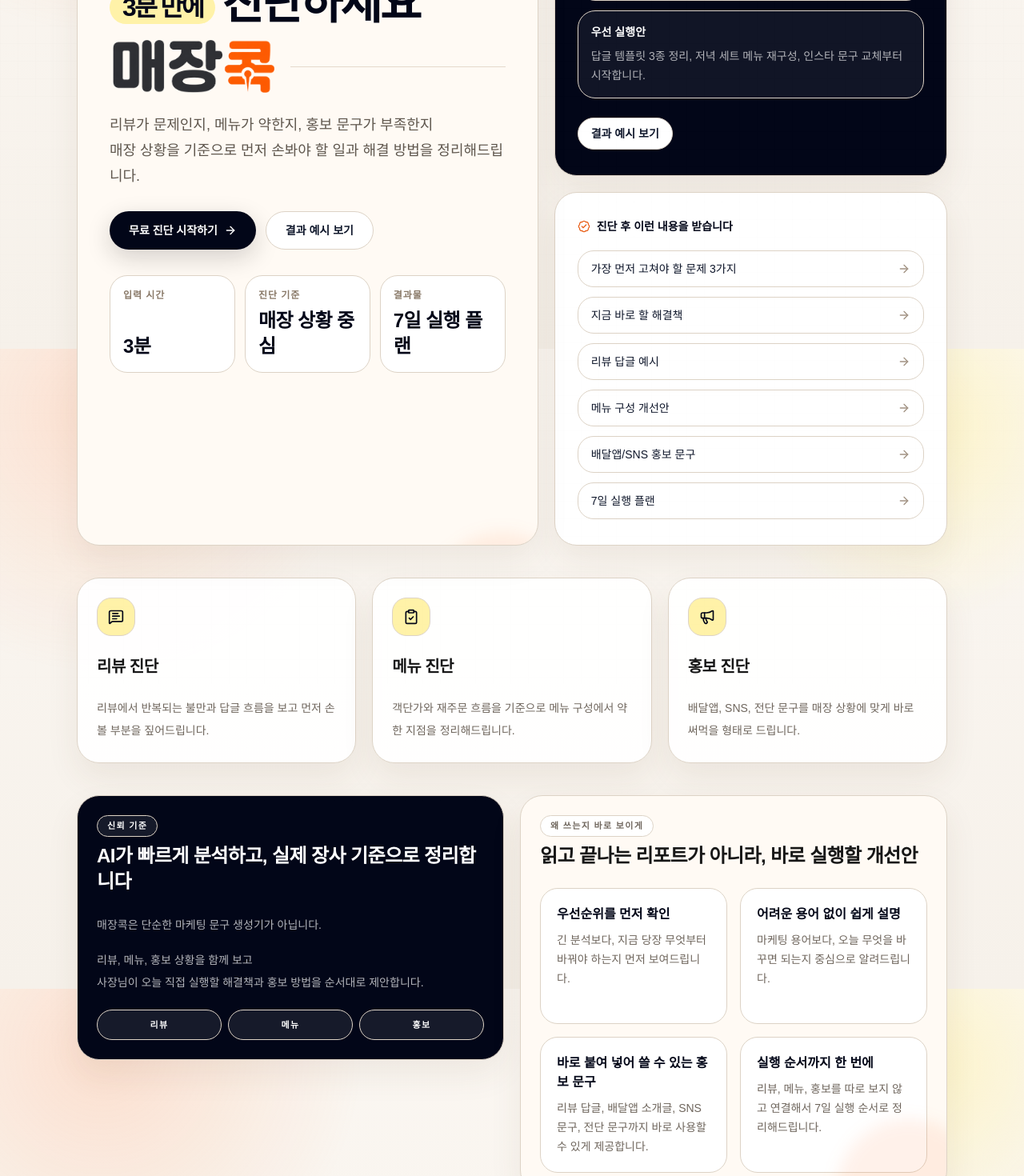
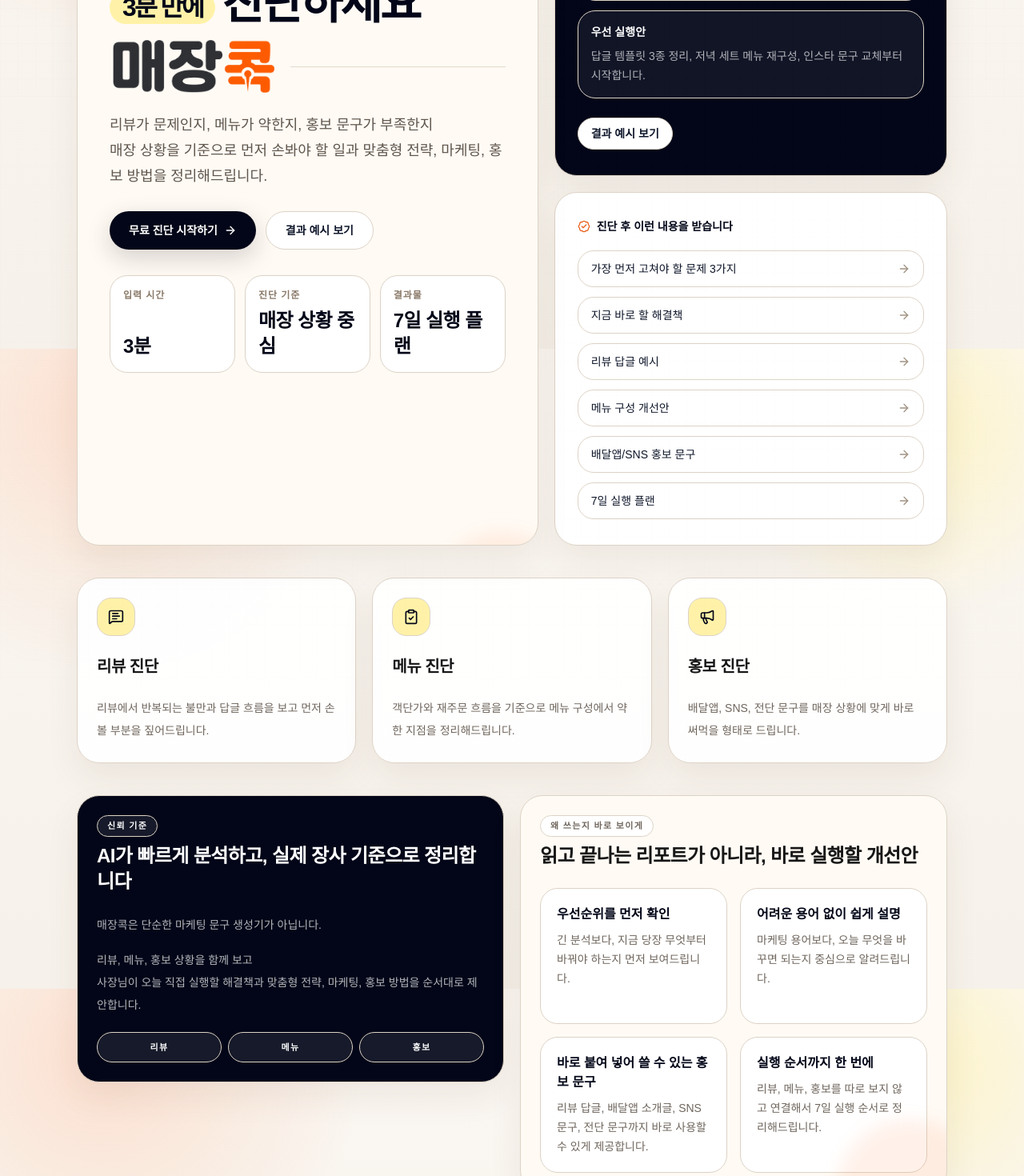
Before and after one commit to NACADMIC/storecok, a Next.js app: page / in a window 1280 px wide. Shown: the part 364-1834 px from the top of the page at 80% size. Built offline with nearby package versions, Linux system fonts and the light colour scheme; no server answers; a web font is replaced by a local one.

Commit message:
Add_custom_strategy_marketing_copy

```diff
--- a/src/app/page.tsx
+++ b/src/app/page.tsx
@@ -109,7 +109,7 @@ export default async function Home() {
             <p className="mt-5 max-w-[34rem] text-sm leading-7 text-[#5f574e] sm:text-base sm:leading-8 lg:text-lg">
               리뷰가 문제인지, 메뉴가 약한지, 홍보 문구가 부족한지
               <br className="hidden sm:block" />
-              매장 상황을 기준으로 먼저 손봐야 할 일과 해결 방법을 정리해드립니다.
+              매장 상황을 기준으로 먼저 손봐야 할 일과 맞춤형 전략, 마케팅, 홍보 방법을 정리해드립니다.
             </p>
 
             <div className="mt-7 flex flex-col gap-3 sm:flex-row">
@@ -238,7 +238,7 @@ export default async function Home() {
             <p>
               리뷰, 메뉴, 홍보 상황을 함께 보고
               <br />
-              사장님이 오늘 직접 실행할 해결책과 홍보 방법을 순서대로 제안합니다.
+              사장님이 오늘 직접 실행할 해결책과 맞춤형 전략, 마케팅, 홍보 방법을 순서대로 제안합니다.
             </p>
             <div className="grid gap-2 pt-1 sm:grid-cols-3">
               <Badge className="justify-center border-white/15 bg-white/8 text-white">리뷰</Badge>
```
